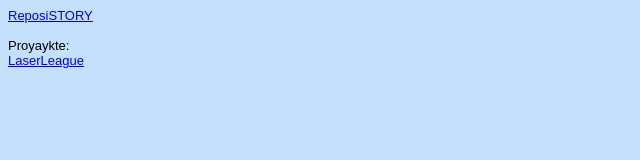
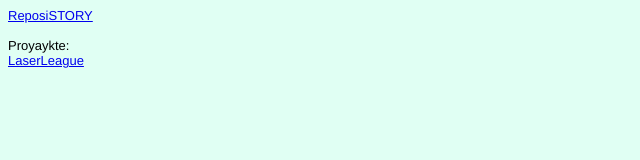
Before and after one commit to Shykaro/MyPrima, a plain HTML site: page staeckbrief.htm in a window 1280 px wide. Shown: the whole page, without its empty margins (0-640 px from the left). Drawn offline with Linux system fonts and the light colour scheme.

Commit message:
rename fix

```diff
--- a/Steckbrief.htm
+++ b/staeckbrief.htm
@@ -6,9 +6,9 @@
     <title>Steckbrief</title>
     <style>
         body {
-            font-family: arial;
+            font-family: Helvetica;
             font-size: small;
-            background: #C4E0FD
+            background: #e0fff3
         }
     </style>
 </head>
```
